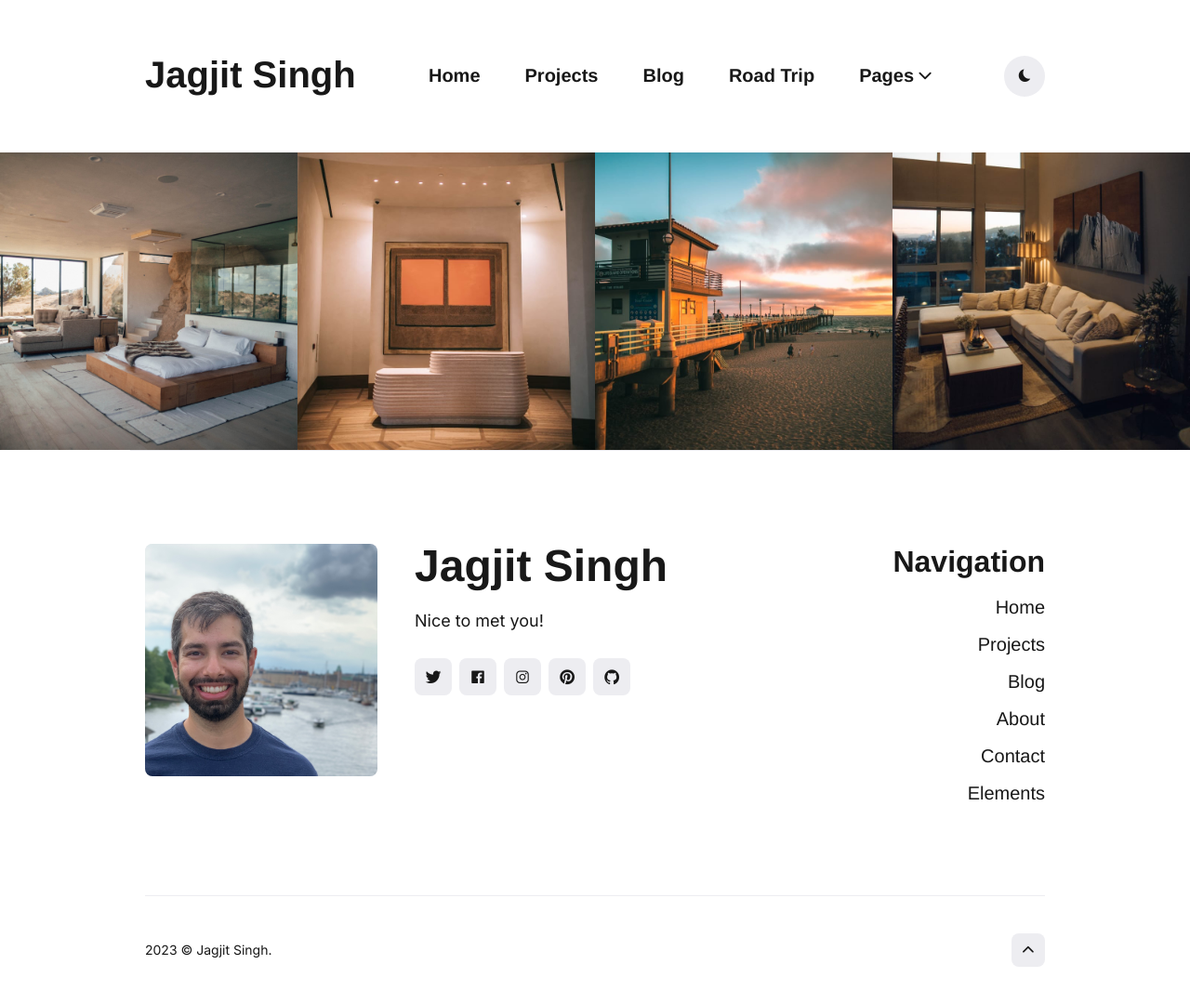
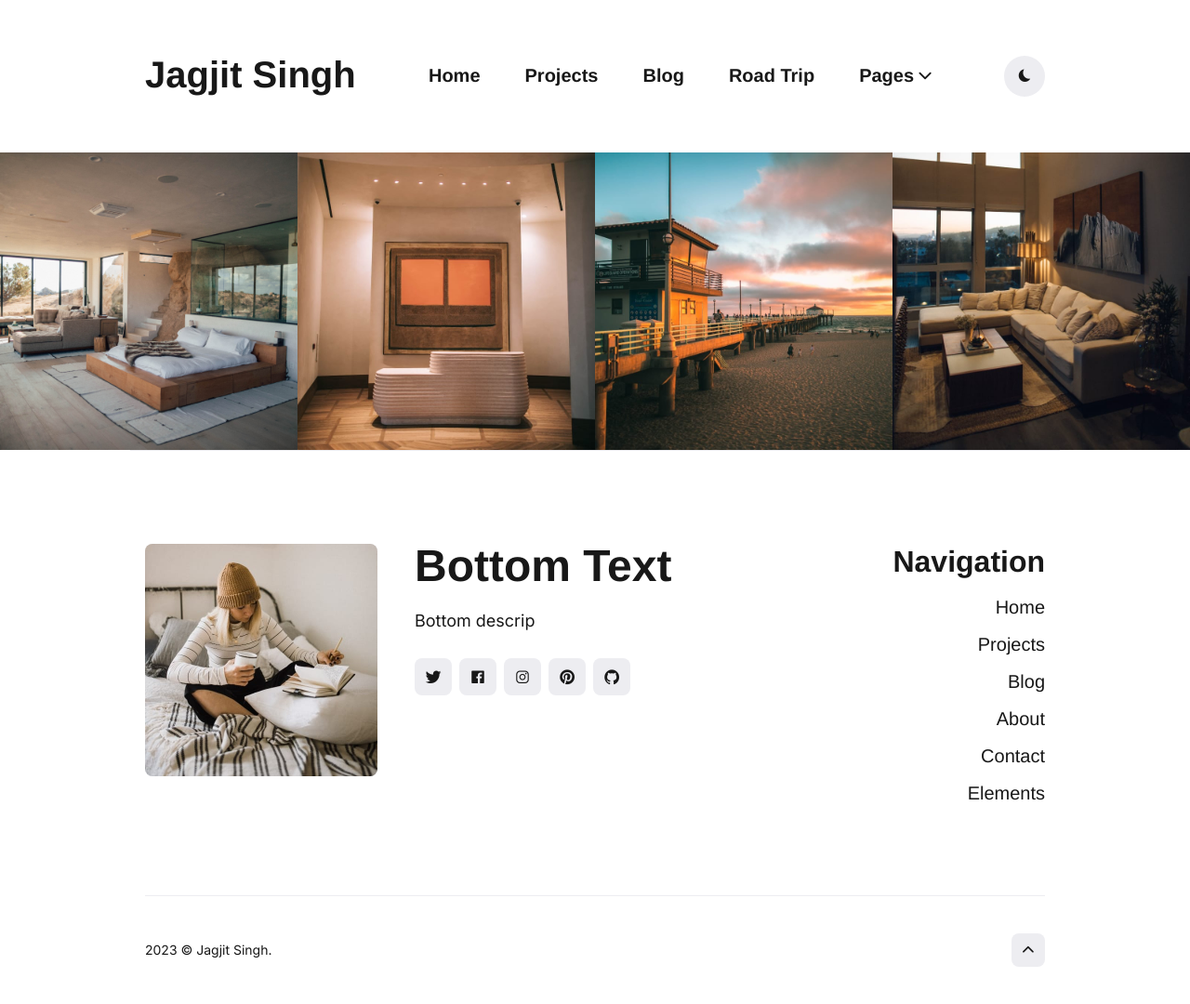
Before and after one commit to jsingh0825/jsingh0825.github.io, a Jekyll site: the page built from _pages/tags.html, in a window 1280 px wide. Shown: the whole page at 93% size. Built offline with Jekyll 4.4.1, drawn with Linux system fonts in a browser that asks for light colours; nearby versions of some CDN libraries; some web fonts are replaced.

Commit message:
Update settings.yml

```diff
--- a/_data/settings.yml
+++ b/_data/settings.yml
@@ -17,7 +17,7 @@
     - title: 'Blog'
       url: '/blog/'
     - title: 'Road Trip'
-      url: '/roadtrip'
+      url: '/roadtrip/'
     - title: 'Pages'
       submenu:
       - url: '/about/'
@@ -31,9 +31,9 @@
 #-------------------------------
 # Author Settings
 author:
-  author__name: Jagjit Singh
-  author__bio: Nice to met you!
-  author__avatar: '/images/headshot.jpeg'
+  author__name: Bottom Text
+  author__bio: Bottom descrip
+  author__avatar: '/images/01-1.jpg'
 
 social:
 - {icon: "ion-logo-twitter", link: "https://twitter.com"}
@@ -49,9 +49,9 @@
 #-------------------------------
 # Hero Settings
 hero:
-  hero__title: Bottom Page Text
-  hero__description: Description goes here.
-  hero__image: '/images/01-1.jpg'
+  hero__title: Jagjit Singh
+  hero__description: Hi, nice to meet you!
+  hero__image: '/images/headshot.jpeg'
 
 
 #-------------------------------
```
